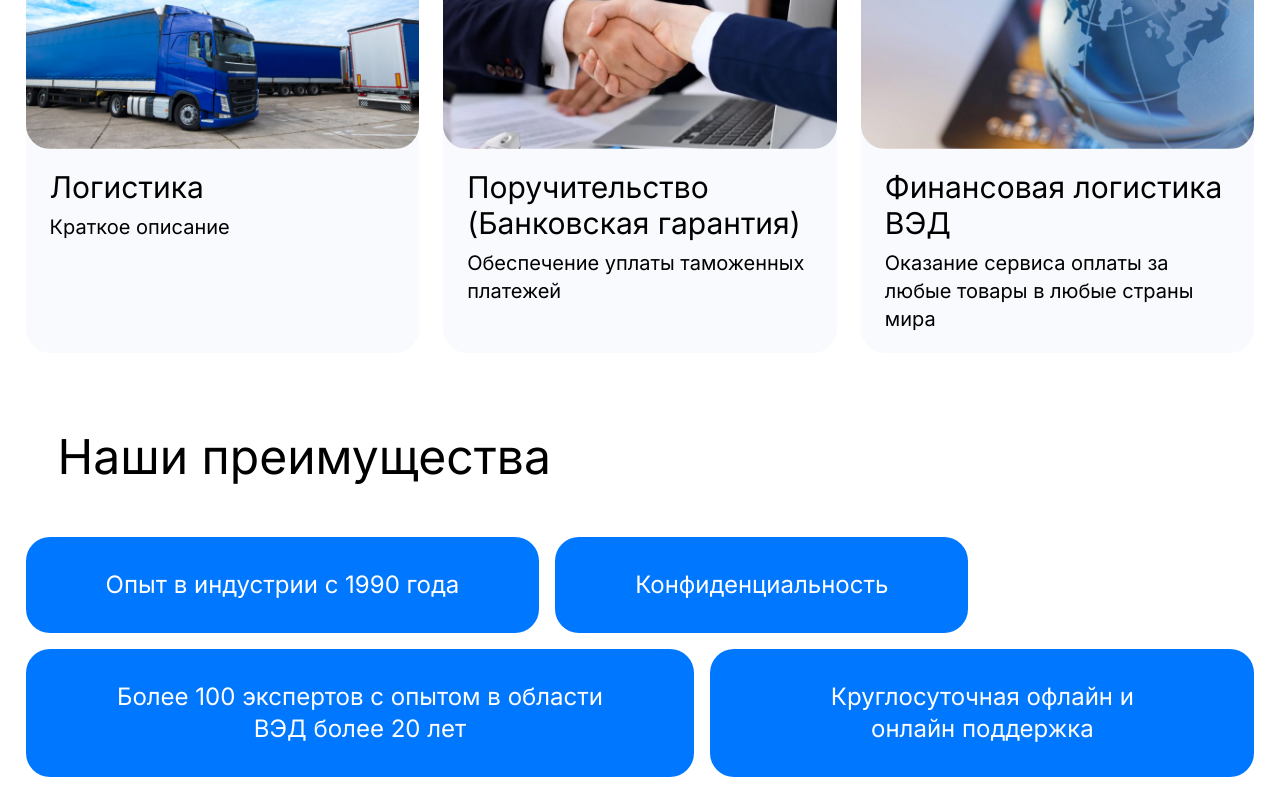
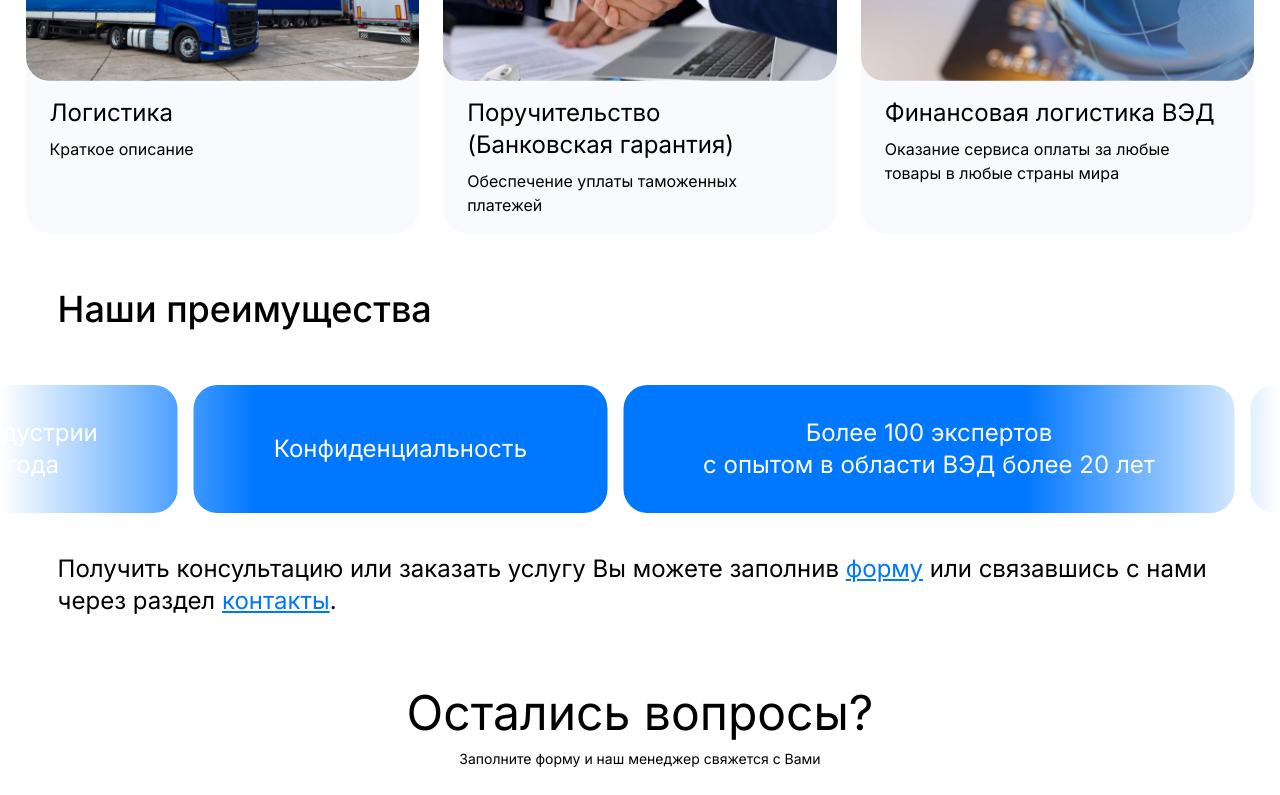
Before and after one commit to have2go/hbc-2, a Next.js app: page / in a window 1280 px wide. Shown: the part 1400-2195 px from the top of the page. Built offline with nearby package versions, Linux system fonts and the light colour scheme.

Commit message:
added About page and infinite scroll in Advantages section

```diff
--- a/src/app/about/page.js
+++ b/src/app/about/page.js
@@ -1,12 +1,49 @@
-"use client"
+"use client";
 
-import Section from "@/components/templates/Section"
-import Image from "next/image"
+import Header from "@/components/Header";
+import Section from "@/components/templates/Section";
+import Popup from "@/components/popups/Popup";
+import Image from "next/image";
+import { useState } from "react";
+
+import aboutImage from "/public/about.jpg";
 
 export default function About() {
+    const [isPopup, setIsPopup] = useState(false);
+    const [popupType, setPopupType] = useState("");
+
     return (
-        <Section title='О компании' isH1={true}>
-
-        </Section>
-    )
+        <>
+            <Header setIsPopup={setIsPopup} setPopupType={setPopupType} />
+            <Section title="О компании" isH1={true}>
+                <div className="flex flex-col rounded-3xl bg-pale ">
+                    <Image src={aboutImage} alt="О компании" className="rounded-3xl" />
+                    <div className="text-2xl p-12 flex flex-col gap-6">
+                        <p className="">
+                            <span className="text-main-blue font-bold">Highbrow Customs</span> входит в группу компаний,
+                            обслуживающую внешнеэкономическую деятельность более 30 лет. Специализируемся на комплексных
+                            таможенно-логистических операциях.
+                        </p>
+                        <p className="">
+                            Оказываем полный спектр услуг в рамках ВЭД, а именно: импорт, экспорт, декларирование,
+                            таможенная очистка, получение разрешительных документов (заключение НАМИ, сертификатов
+                            соответствия, деклараций о соответствии, лицензий и пр.)
+                        </p>
+                        <p className="">
+                            Свидетельство о включении в Реестр таможенных представителей № 1632 от 13.07.2023г. Получить
+                            консультацию или заказать услугу Вы можете оставив заявку.
+                        </p>
+                    </div>
+                </div>
+            </Section>
+            {isPopup && (
+                <Popup
+                    // card={popupCard}
+                    setIsPopup={setIsPopup}
+                    popupType={popupType}
+                    setPopupType={setPopupType}
+                ></Popup>
+            )}
+        </>
+    );
 }
--- a/src/app/globals.css
+++ b/src/app/globals.css
@@ -4,7 +4,7 @@
 
 .custom-container {
     width: 92%;
-  max-width: 1400px;
+    max-width: 1280px;
 }
 
 .custom-padding {
@@ -12,17 +12,19 @@
     padding-right: 48px;
 }
 
-input, textarea {
-  border: 1px solid #0077FF;
+input,
+textarea {
+    border: 1px solid #0077ff;
     padding: 8px 12px;
     border-radius: 24px;
     font-size: medium;
     margin-left: -12px;
-  background-color: #F8FAFD;
+    background-color: #f8fafd;
 }
 
-input:focus, textarea:focus {
-  outline: 1px solid #0077FF;
+input:focus,
+textarea:focus {
+    outline: 1px solid #0077ff;
 }
 
 .input-container {
@@ -31,7 +33,7 @@ input:focus, textarea:focus {
 
 label {
     font-size: smaller;
-  color: #0077FF;
+    color: #0077ff;
 }
 
 @media screen and (min-width: 768px) {
@@ -44,3 +46,53 @@ label {
         width: 96%;
     }
 }
+
+/*
+    horizontal scroller styles
+    horizontal scroller styles
+    horizontal scroller styles
+*/
+/* .scroller {
+    max-width: 600px;
+} */
+
+.scroller__inner {
+    padding-block: 1rem;
+    display: flex;
+    flex-wrap: wrap;
+    gap: 1rem;
+}
+
+.scroller[data-animated="true"] {
+    overflow: hidden;
+    -webkit-mask: linear-gradient(90deg, transparent, white 20%, white 80%, transparent);
+    mask: linear-gradient(90deg, transparent, white 20%, white 80%, transparent);
+}
+
+.scroller[data-animated="true"] .scroller__inner {
+    width: max-content;
+    flex-wrap: nowrap;
+    animation: scroll var(--_animation-duration, 40s) var(--_animation-direction, forwards) linear infinite;
+}
+
+.scroller[data-direction="right"] {
+    --_animation-direction: reverse;
+}
+
+.scroller[data-direction="left"] {
+    --_animation-direction: forwards;
+}
+
+.scroller[data-speed="fast"] {
+    --_animation-duration: 20s;
+}
+
+.scroller[data-speed="slow"] {
+    --_animation-duration: 60s;
+}
+
+@keyframes scroll {
+    to {
+        transform: translate(calc(-50% - 0.5rem));
+    }
+}
--- a/src/components/Header.jsx
+++ b/src/components/Header.jsx
@@ -30,7 +30,7 @@ export default function Header({ setIsPopup, setPopupType }) {
                         <Link className="" href="/services">
                             Услуги
                         </Link>
-                        <Link className="" href="/">
+                        <Link className="" href="/about">
                             О компании
                         </Link>
                         <Link className="" href="/">
--- a/src/components/sections/Advantages.jsx
+++ b/src/components/sections/Advantages.jsx
@@ -1,28 +1,89 @@
 import Link from "next/link";
 import Section from "../templates/Section";
+import { useEffect, useRef } from "react";
 
 export default function Advantages() {
+    const scrollerRef = useRef(null);
+    const scrollerInnerRef = useRef(null);
+
+    // function addAnimation() {
+    //     scrollers.forEach((scroller) => {
+    //       // add data-animated="true" to every `.scroller` on the page
+    //       scroller.setAttribute("data-animated", true);
+
+    //       // Make an array from the elements within `.scroller-inner`
+    //       const scrollerInner = scroller.querySelector(".scroller__inner");
+    //       const scrollerContent = Array.from(scrollerInner.children);
+
+    //       // For each item in the array, clone it
+    //       // add aria-hidden to it
+    //       // add it into the `.scroller-inner`
+    //       scrollerContent.forEach((item) => {
+    //         const duplicatedItem = item.cloneNode(true);
+    //         duplicatedItem.setAttribute("aria-hidden", true);
+    //         scrollerInner.appendChild(duplicatedItem);
+    //       });
+    //     });
+    //   }
+
+    function addAnimation() {
+        const scroller = scrollerRef.current;
+        const scrollerInner = scrollerInnerRef.current;
+
+        scroller.setAttribute("data-animated", true);
+        const scrollerContent = Array.from(scrollerInner.children);
+        scrollerContent.forEach(item => {
+            const duplicatedItem = item.cloneNode(true);
+            duplicatedItem.setAttribute("aria-hidden", true);
+            scrollerInner.appendChild(duplicatedItem);
+        });
+    }
+
+    useEffect(() => {
+        addAnimation();
+    }, []);
+
     return (
-        <Section title="Наши преимущества" isH1={false}>
-            <div className="flex md:gap-2 lg:gap-4 flex-col">
-                <div className="flex md:gap-2 lg:gap-4">
-                    <p className="flex bg-main-blue rounded-3xl py-8 md:text-lg md:px-10 lg:text-xl lg:px-20 xl:text-2xl text-center justify-center items-center text-white">
+        <>
+            <Section title="Наши преимущества" isH1={false}></Section>
+            {/* <div className="flex md:gap-2 lg:gap-4 flex-col">
+                <div className="flex md:gap-2 lg:gap-4 md:text-lg lg:text-xl xl:text-2xl">
+                    <p className="flex bg-main-blue rounded-3xl py-8 md:px-10 lg:px-20 text-center justify-center items-center text-white">
                         Опыт в индустрии с 1990 года
                     </p>
-                    <p className="flex bg-main-blue rounded-3xl py-8 md:text-lg md:px-10 lg:text-xl lg:px-20 xl:text-2xl text-center justify-center items-center text-white">
+                    <p className="flex bg-main-blue rounded-3xl py-8 md:px-10 lg:px-20 text-center justify-center items-center text-white">
                         Конфиденциальность
                     </p>
                 </div>
-                <div className="flex md:gap-2 lg:gap-4">
-                    <p className="flex bg-main-blue rounded-3xl py-8 md:text-lg md:px-10 lg:text-xl lg:px-20 xl:text-2xl text-center justify-center items-center text-white">
+                <div className="flex md:gap-2 lg:gap-4 md:text-lg lg:text-xl xl:text-2xl">
+                    <p className="flex bg-main-blue rounded-3xl py-8 md:px-10 lg:px-20 text-center justify-center items-center text-white">
                         Более 100 экспертов с опытом в области ВЭД более 20 лет
                     </p>
-                    <p className="flex bg-main-blue rounded-3xl py-8 md:text-lg md:px-10 lg:text-xl lg:px-20 xl:text-2xl text-center justify-center items-center text-white">
+                    <p className="flex bg-main-blue rounded-3xl py-8 md:px-10 lg:px-20 text-center justify-center items-center text-white">
                         Круглосуточная офлайн и онлайн поддержка
                     </p>
                 </div>
+            </div> */}
+            <div className="scroller md:text-lg lg:text-xl xl:text-2xl" data-speed="slow" ref={scrollerRef}>
+                <ul className="tag-list scroller__inner" ref={scrollerInnerRef}>
+                    <p className="flex bg-main-blue rounded-3xl py-8 md:px-10 lg:px-20 text-center justify-center items-center text-white">
+                        Опыт в индустрии
+                        <br />с 1990 года
+                    </p>
+                    <p className="flex bg-main-blue rounded-3xl py-8 md:px-10 lg:px-20 text-center justify-center items-center text-white">
+                        Конфиденциальность
+                    </p>
+                    <p className="flex bg-main-blue rounded-3xl py-8 md:px-10 lg:px-20 text-center justify-center items-center text-white">
+                        Более 100 экспертов
+                        <br />с опытом в области ВЭД более 20 лет
+                    </p>
+                    <p className="flex bg-main-blue rounded-3xl py-8 md:px-10 lg:px-20 text-center justify-center items-center text-white">
+                        Круглосуточная <br />
+                        офлайн и онлайн поддержка
+                    </p>
+                </ul>
             </div>
-            <p className="md:text-lg md:py-6 lg:text-xl xl:text-2xl py-8 custom-padding">
+            <p className="md:text-lg md:py-6 lg:text-xl xl:text-2xl py-8 custom-padding custom-container mx-auto">
                 Получить консультацию или заказать услугу Вы можете заполнив{" "}
                 <Link href="#" className="text-main-blue underline">
                     форму
@@ -33,6 +94,6 @@ export default function Advantages() {
                 </Link>
                 .
             </p>
-        </Section>
+        </>
     );
 }
--- a/src/components/templates/Card.jsx
+++ b/src/components/templates/Card.jsx
@@ -9,9 +9,9 @@ export default function Card({ card, onCardClick, type }) {
             }}
         >
             <Image src={card.src} alt={card.title} className="rounded-3xl" />
-            <div className="md:px-2 md:pt-2 md:pb-4 md:gap-1 lg:px-4 lg:py-4 xl:px-6 xl:py-5 xl:gap-2 flex flex-col">
-                <h3 className="md:text-lg lg:text-2xl xl:text-3xl">{card.title}</h3>
-                <p className="md:text-xs lg:text-sm xl:text-xl">{card.description}</p>
+            <div className="md:px-2 md:pt-2 md:pb-4 md:gap-1 lg:px-4 lg:py-4 xl:px-6 xl:py-4 xl:gap-2 flex flex-col">
+                <h3 className="md:text-lg lg:text-xl xl:text-2xl">{card.title}</h3>
+                <p className="md:text-xs lg:text-sm xl:text-base">{card.description}</p>
             </div>
         </div>
     );
--- a/src/components/templates/Section.jsx
+++ b/src/components/templates/Section.jsx
@@ -2,9 +2,9 @@ export default function Section({ title, isH1, children }) {
     return (
         <section className="custom-container mx-auto">
             {isH1 ? (
-                <h1 className="xl:pt-40 xl:pb-14 xl:text-5xl md:pt-32 md:pb-10 md:text-3xl lg:text-4xl custom-padding">{title}</h1>
+                <h1 className="xl:pt-32 xl:pb-10 xl:text-4xl md:pt-32 md:pb-10 md:text-3xl lg:text-4xl custom-padding">{title}</h1>
             ) : (
-                <h2 className="xl:pt-20 xl:pb-14 xl:text-5xl md:pt-10 md:pb-10 md:text-3xl lg:text-4xl custom-padding">{title}</h2>
+                <h2 className="xl:pt-14 xl:pb-10 xl:text-4xl md:pt-10 md:pb-10 md:text-3xl lg:text-4xl custom-padding font-medium">{title}</h2>
             )}
             {children}
         </section>
--- /dev/null
+++ b/src/hooks/horizontalScroller.js
@@ -0,0 +1,6 @@
+const scrollers = document.querySelectorAll(".scroller");
+
+// // If a user hasn't opted in for recuded motion, then we add the animation
+// if (!window.matchMedia("(prefers-reduced-motion: reduce)").matches) {
+//   addAnimation();
+// }
```
Also changed, not shown: 1 other file (tests, documents, lock files or other folders). Lines whose indentation alone changed are shown as unchanged.
